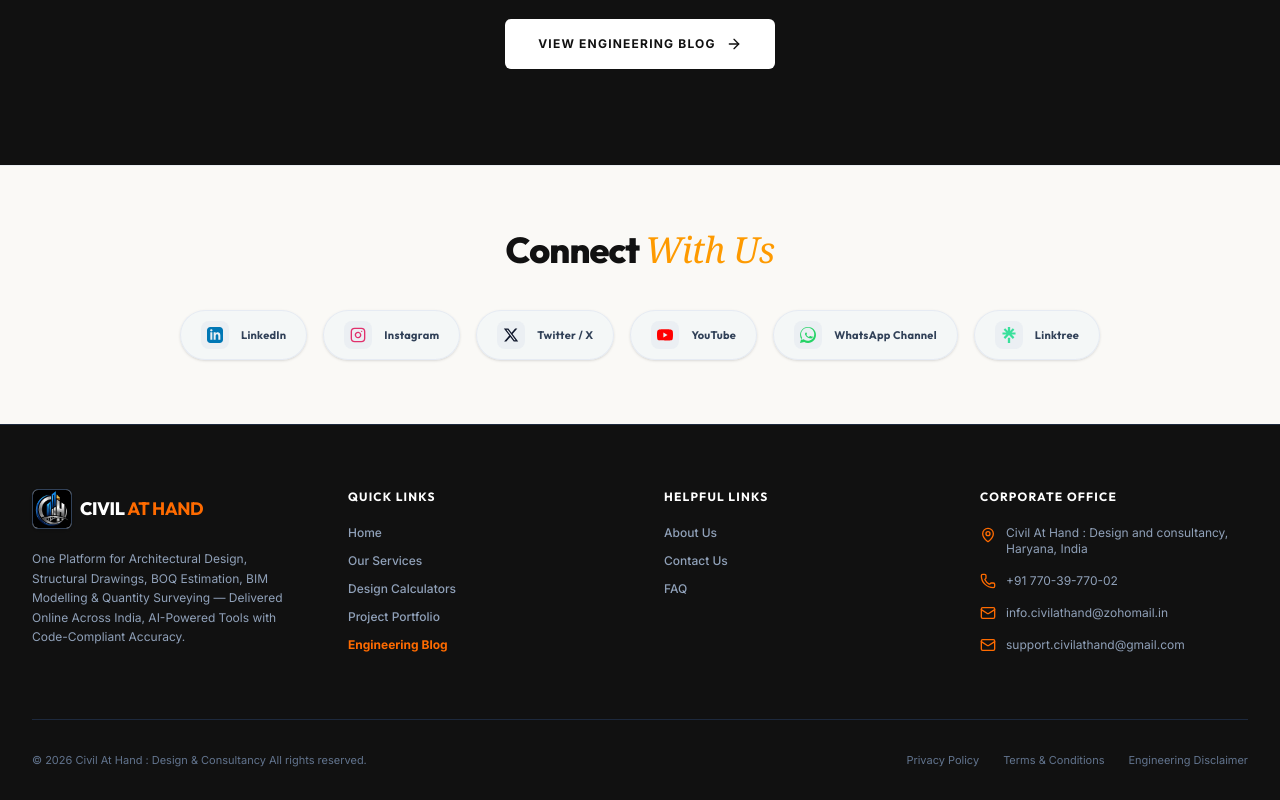
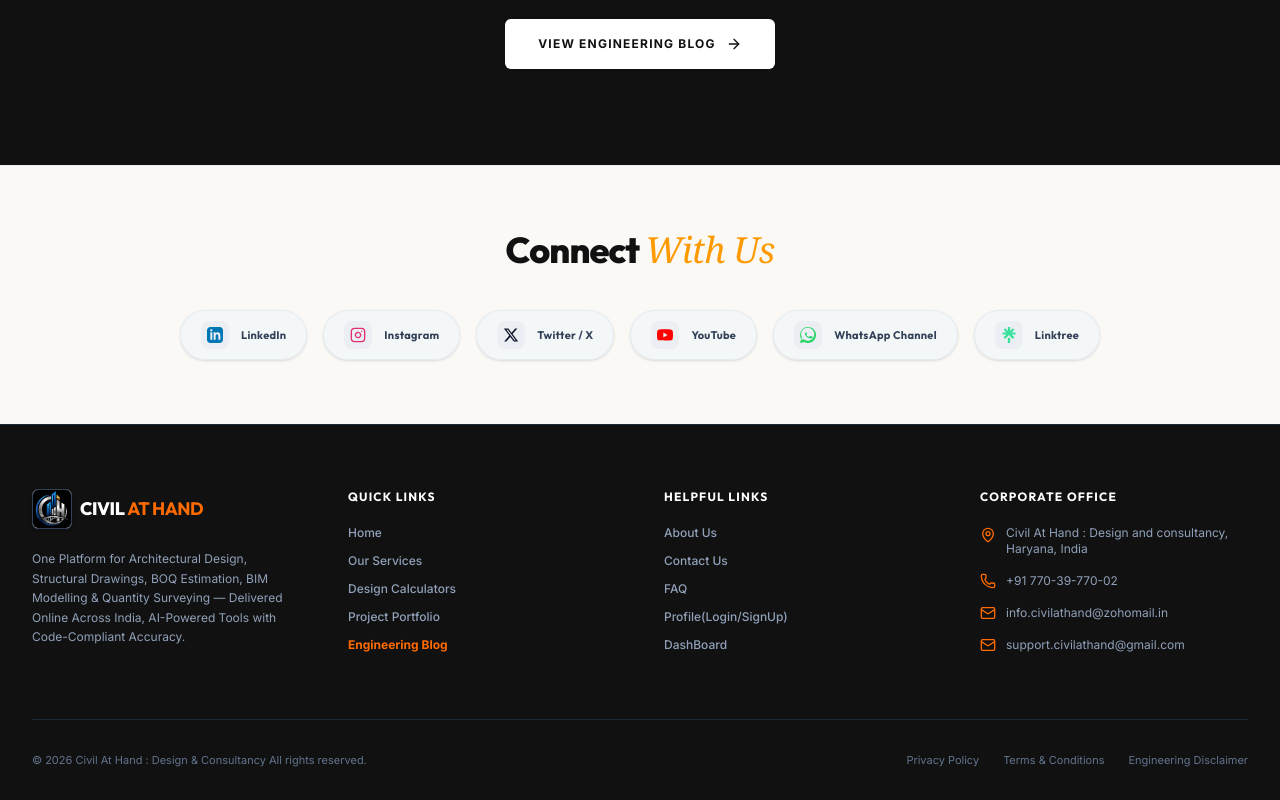
Before and after one commit to civilathandwork/civilathand-v1, a Next.js app: page / in a window 1280 px wide. Shown: the part 6825-7625 px from the top of the page. Built offline with nearby package versions, Linux system fonts and the light colour scheme; no server answers; the database is empty.

Commit message:
Update Footer.tsx

```diff
--- a/src/components/Footer.tsx
+++ b/src/components/Footer.tsx
@@ -280,6 +280,12 @@ export const Footer: React.FC = () => {
                 <li>
                   <Link href="/faq" className="hover:text-orange-500 transition-colors">FAQ</Link>
                 </li>
+                <li>
+                  <Link href="/profile" className="hover:text-orange-500 transition-colors">Profile(Login/SignUp)</Link>
+                </li>
+                <li>
+                  <Link href="/dashboard" className="hover:text-orange-500 transition-colors">DashBoard</Link>
+                </li>
               </ul>
             </div>
 
```
